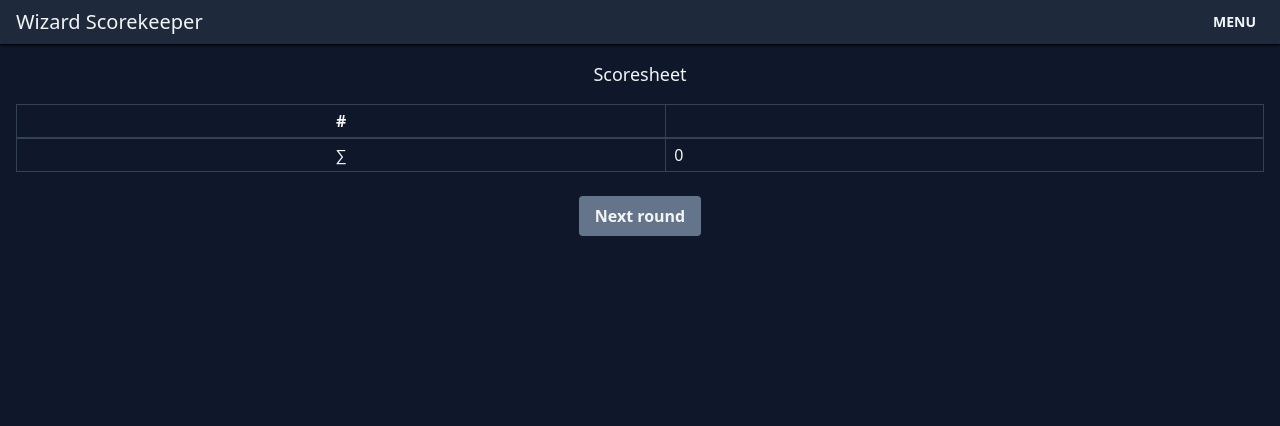
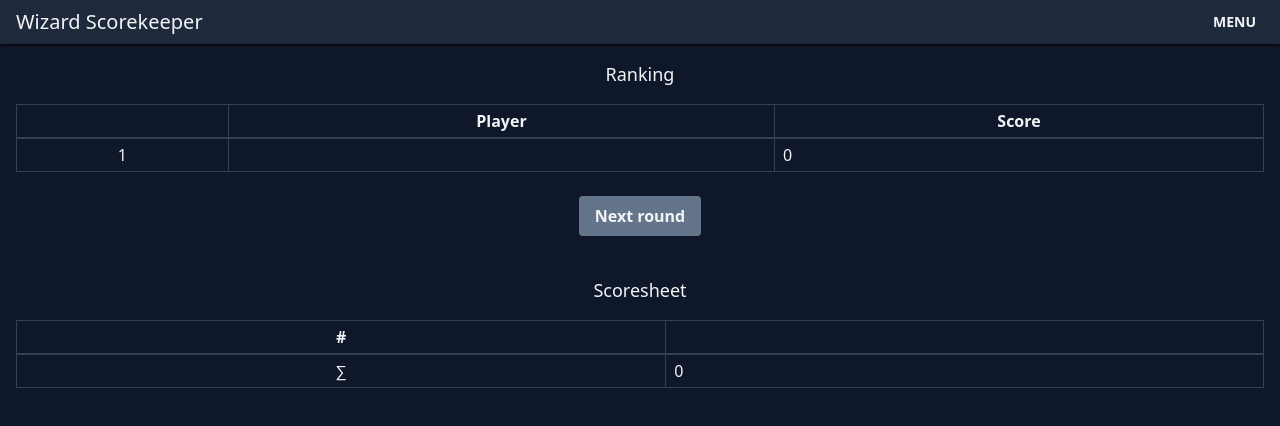
Before and after one commit to timspi/wizard-scores, a Nuxt app: page / in a window 1280 px wide. Both pictures are taken after a click on the button "Start". Shown: the top 426 px of the page. Built offline with nearby package versions, Linux system fonts and the light colour scheme.

Commit message:
added ranking, bids on wins screen, and navigation

```diff
--- a/components/PlayerInputs.vue
+++ b/components/PlayerInputs.vue
@@ -3,7 +3,8 @@
         <div v-for="p in players" :key="p.id" class="flex items-center py-2 -mx-4 px-4 odd:bg-slate-800">
             <span class="flex-1">{{ p.name }}</span>
             <button @click="add(p, -1)" class="w-8 h-8 bg-slate-600 rounded-full text-xl font-black">-</button>
-            <span class="w-12 text-center">{{ round.players[p.id][props.type] }}</span>
+            <span class="w-12 text-center">{{ round.players[p.id][props.type] + (props.type === 'wins' ? ' / ' +
+                round.players[p.id]['bids'] : '') }}</span>
             <button @click="add(p, 1)" class="w-8 h-8 bg-slate-600 rounded-full text-xl font-black">+</button>
         </div>
 
--- a/components/ScoreSheet.vue
+++ b/components/ScoreSheet.vue
@@ -2,38 +2,91 @@
     <div>
         <div v-if="view == 'bids'">
             <h2 class="text-lg pb-2 text-center">
-                Round {{ rounds[roundIndex].roundNumber }}: <span class="font-bold">Bids</span>
+                Round {{ currentRound.roundNumber }}: <span class="font-bold">Bids</span>
             </h2>
             <p class="font-light text-center">
-                {{ getPlayer(true) }} has to give {{ rounds[roundIndex].roundNumber }} cards, {{ getPlayer() }} starts with bidding.
+                {{ getPlayer(true) }} has to give {{ currentRound.roundNumber }} {{ currentRound.roundNumber ===
+                    1 ? 'card' : 'cards' }}, {{ getPlayer() }} starts with bidding.
             </p>
 
-            <PlayerInputs :round="rounds[roundIndex]" type="bids" />
+            <PlayerInputs :round="currentRound" type="bids" />
 
+            <div class="flex justify-center gap-3">
+                <div>
+                    <button @click="cancelRound()"
+                        class="block mx-auto font-bold py-2 px-4 rounded bg-slate-500 disabled:bg-slate-300">
+                        Cancel
+                    </button>
+                </div>
+                <div>
                     <button @click="view = 'wins'" :disabled="isDisabled()"
                         class="block mx-auto font-bold py-2 px-4 rounded bg-slate-500 disabled:bg-slate-300">
                         Continue
                     </button>
                 </div>
+            </div>
+        </div>
 
         <div v-if="view == 'wins'">
             <h2 class="text-lg pb-2 text-center">
-                Round {{ rounds[roundIndex].roundNumber }}: <span class="font-bold">Wins</span>
+                Round {{ currentRound.roundNumber }}: <span class="font-bold">Wins</span>
             </h2>
             <p class="font-light text-center">
                 {{ getPlayer() }} starts this round.
             </p>
 
-            <PlayerInputs :round="rounds[roundIndex]" type="wins" />
+            <PlayerInputs :round="currentRound" type="wins" />
 
+            <div class="flex justify-center gap-3">
+                <button @click="view = 'bids'" class="font-bold py-2 px-4 rounded bg-slate-500 disabled:bg-slate-300">
+                    Back
+                </button>
                 <button @click="saveRound()" :disabled="isDisabled()"
-                class="block mx-auto font-bold py-2 px-4 rounded bg-slate-500 disabled:bg-slate-300">
+                    class="font-bold py-2 px-4 rounded bg-slate-500 disabled:bg-slate-300">
                     Continue
                 </button>
             </div>
+        </div>
 
         <div v-if="view == 'scores'">
-            <h2 class="text-lg text-center">Scoresheet</h2>
+            <h2 class="text-lg text-center">Ranking</h2>
+
+            <div class="py-4">
+                <!-- <ol>
+                    <li v-for="(p, ind) in sortedPlayerScores()">
+                        {{ 1 + ind }}) {{ p.name }}: {{ p.score }}
+                    </li>
+                </ol> -->
+                <table class="table-auto w-full">
+                    <thead>
+                        <tr>
+                            <th v-for="l in ['', 'Player', 'Score']"
+                                class="text-center py-1 px-2 border border-b-2 border-slate-700">
+                                {{ l }}
+                            </th>
+                        </tr>
+                    </thead>
+                    <tbody>
+                        <tr v-for="p in getRanking()" :key="p.name">
+                            <td class="text-center py-1 px-2 border border-slate-700">
+                                {{ p.rank }}
+                            </td>
+                            <td class="py-1 px-2 border border-slate-700">
+                                {{ p.name }}
+                            </td>
+                            <td class="py-1 px-2 border border-slate-700">
+                                {{ p.score }}
+                            </td>
+                        </tr>
+                    </tbody>
+                </table>
+            </div>
+
+            <button @click="nextRound()" class="block mx-auto my-2 font-bold py-2 px-4 rounded bg-slate-500">
+                Next round
+            </button>
+
+            <h2 class="mt-10 text-lg text-center">Scoresheet</h2>
 
             <div class="overflow-x-auto py-4">
                 <table class="table-auto w-full">
@@ -61,26 +114,24 @@
                         <tr>
                             <td class="text-center py-1 px-2 border border-t-2 border-slate-700">∑</td>
                             <td v-for="p in players" :key="p.id" class="py-1 px-2 border border-t-2 border-slate-700">
-                                {{ rounds.reduce((val, r) => r.players[p.id].score + val, 0) }}
+                                {{ getPlayerScore(p) }}
                             </td>
                         </tr>
                     </tfoot>
                 </table>
             </div>
 
-            <button @click="nextRound()" class="block mx-auto my-2 font-bold py-2 px-4 rounded bg-slate-500">
-                Next round
-            </button>
         </div>
     </div>
 </template>
 
 <script setup lang="ts">
 import { usePlayers, useRounds } from '~~/composables/states';
-import { Round } from '~~/models';
+import { Player, Round } from '~~/models';
 
 const view = ref('scores');
 const roundIndex = ref(-1);
+const currentRound = ref<Partial<Round>>({});
 const players = usePlayers();
 const rounds = useRounds();
 
@@ -92,6 +143,7 @@ onBeforeMount(() => {
 
 const nextRound = () => {
     roundIndex.value++;
+    if (!currentRound.value.players) {
         const round: Round = {
             roundNumber: roundIndex.value + 1,
             players: {}
@@ -102,11 +154,15 @@ const nextRound = () => {
                 wins: 0
             };
         }
-    rounds.value[roundIndex.value] = round;
+        currentRound.value = round;
+    }
     view.value = 'bids';
 };
 
 const saveRound = () => {
+    rounds.value[roundIndex.value] = currentRound.value as Round;
+    currentRound.value = {};
+
     const playerData = rounds.value[roundIndex.value].players;
     for (let p of players.value) {
         const diff = Math.abs(playerData[p.id].bids - playerData[p.id].wins);
@@ -116,13 +172,44 @@ const saveRound = () => {
     view.value = 'scores';
 };
 
+const cancelRound = () => {
+    roundIndex.value--;
+    view.value = 'scores';
+};
+
 const getPlayer = (prev = false) => {
     const offset = prev ? players.value.length - 1 : 0;
     return players.value[(roundIndex.value + offset) % players.value.length].name;
 };
 
+const getPlayerScore = (player: Player) => {
+    return rounds.value.reduce((val, r) => r.players[player.id].score + val, 0);
+};
+
+const getRanking = () => {
+    const scores = players.value.map(p => ({
+        rank: 0,
+        name: p.name,
+        score: getPlayerScore(p)
+    }));
+    scores.sort((p1, p2) => p2.score - p1.score);
+
+    // Generate ranking based on scores (players with same score get same rank)
+    scores[0].rank = 1; // first is always first
+    for (let ind = 1; ind < scores.length; ind++) {
+        if (scores[ind - 1].score === scores[ind].score) {
+            scores[ind].rank = scores[ind - 1].rank; // same rank as successor
+        } else {
+            scores[ind].rank = ind + 1; // rank based on spot in ranking
+        }
+    }
+    return scores;
+}
+
 const isDisabled = () => {
-    const round = rounds.value[roundIndex.value];
+    const round = currentRound.value;
+    if (!round.players) return true;
+
     const sum = Object.values(round.players).reduce((val, p) => p[view.value] + val, 0);
 
     if (view.value == 'bids' && sum == round.roundNumber) return true;
```
Lines whose indentation alone changed are shown as unchanged.
